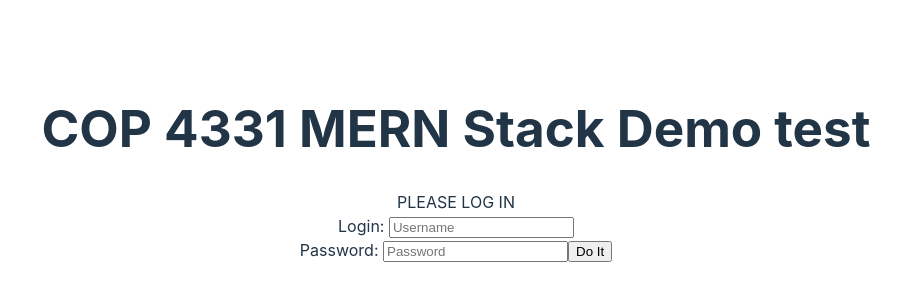
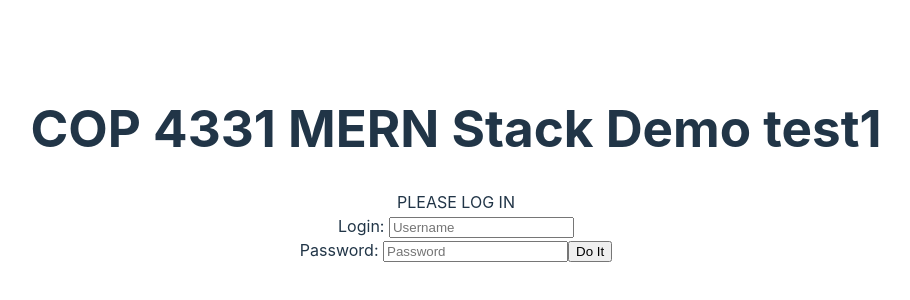
Before and after one commit to RickLeinecker2/cop4331-5, a React (Vite) app in the folder frontend/: page / in a window 1280 px wide. Shown: the part 236-536 px from the top of the page, without its empty margins (184-1094 px from the left). Built offline with nearby package versions, Linux system fonts and the light colour scheme.

Commit message:
Update PageTitle.tsx

```diff
--- a/frontend/src/components/PageTitle.tsx
+++ b/frontend/src/components/PageTitle.tsx
@@ -3,7 +3,7 @@
 function PageTitle()
 {
    return(
-     <h1 id="title">COP 4331 MERN Stack Demo test</h1>
+     <h1 id="title">COP 4331 MERN Stack Demo test1</h1>
    );
 };
 
```
